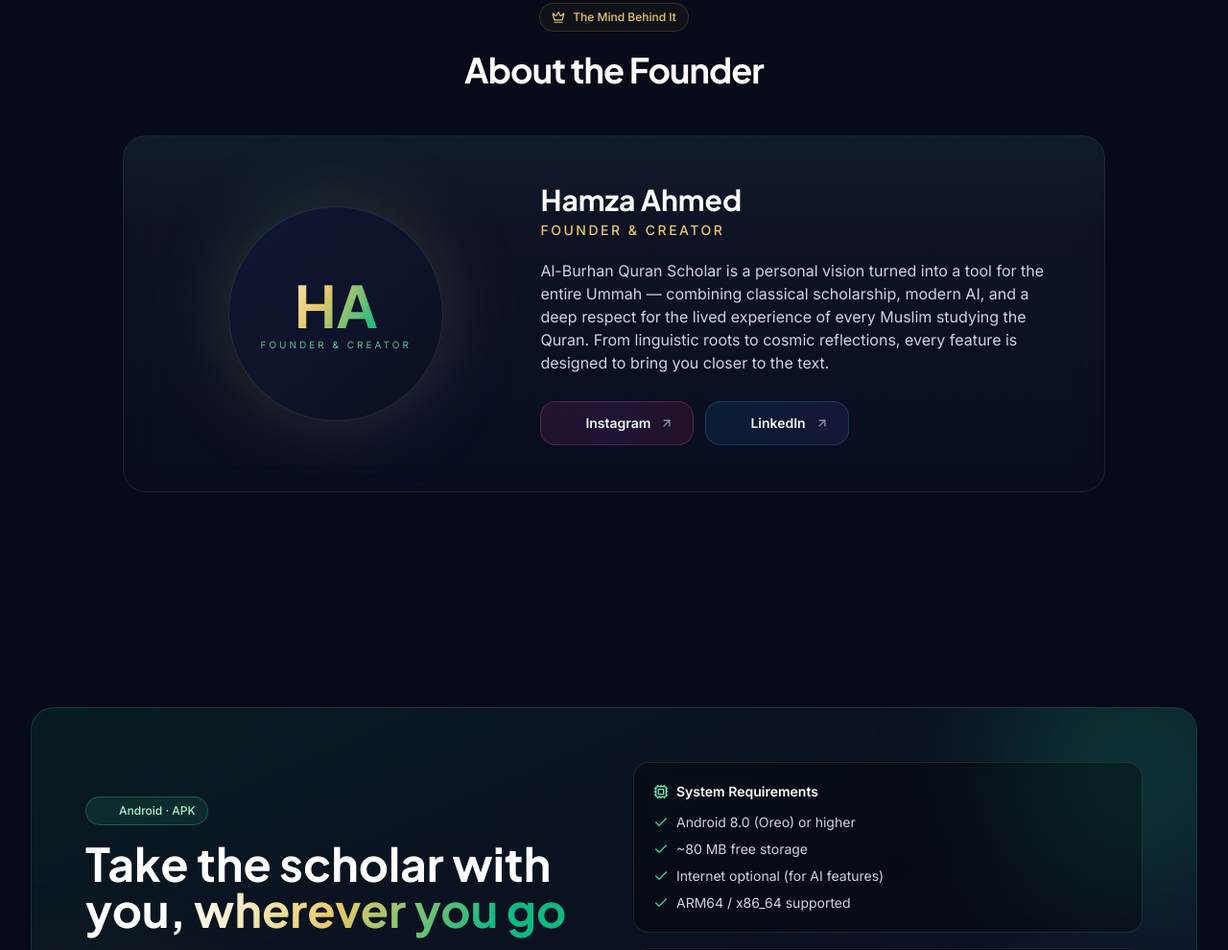
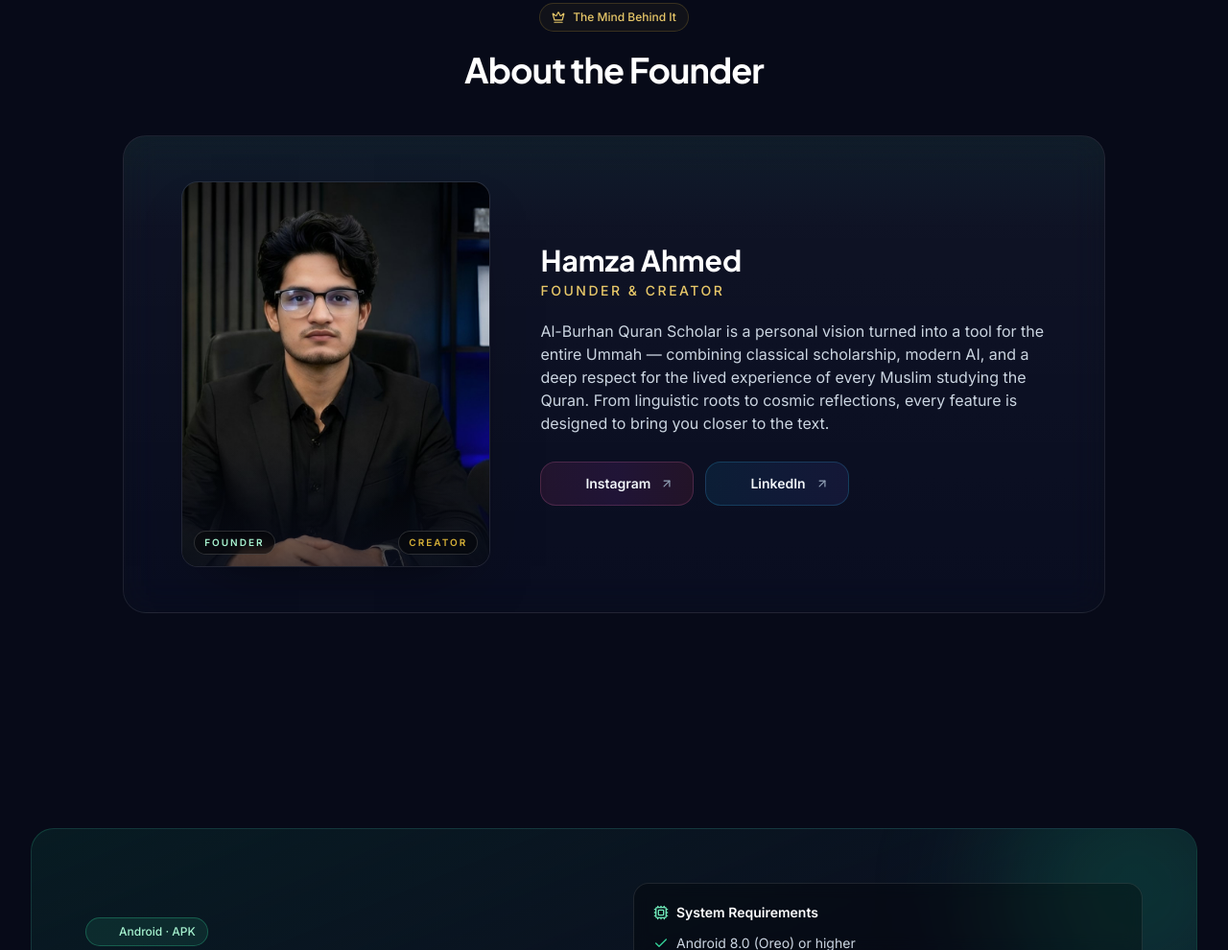
Before and after one commit to HamzaAhmedAI/al-burhan-quran-scholar, a plain HTML site: page index.html in a window 1280 px wide. Shown: the part 2672-3662 px from the top of the page at 96% size. Drawn offline with nearby package versions, Linux system fonts and the light colour scheme.

Commit message:
feat: add founder portrait photo to about section
- Replace HA monogram with real portrait of Hamza Ahmed
- Use <picture> element with srcset: founder-portrait.jpg on desktop (4:5), founder.jpg banner fallback on mobile
- Add subtle hover scale and glow halo around the photo card
- Optimize both images (Pillow, progressive JPEG, 82-85 quality) to ~60 KB each
- Lazy-load both images, explicit width/height to prevent CLS
- Founder / Creator pill labels on the photo for visual hierarchy

```diff
--- a/index.html
+++ b/index.html
@@ -171,6 +171,10 @@
     /* Section reveal */
     .reveal { opacity: 0; transform: translateY(20px); transition: opacity 0.8s ease, transform 0.8s ease; }
     .reveal.in { opacity: 1; transform: translateY(0); }
+
+    /* Founder photo subtle zoom on hover */
+    .founder-photo { transition: transform 700ms cubic-bezier(0.16, 1, 0.3, 1), box-shadow 700ms ease; }
+    .founder-frame:hover .founder-photo { transform: scale(1.03); }
 
     /* Scrollbar */
     ::-webkit-scrollbar { width: 10px; height: 10px; }
@@ -590,15 +594,42 @@
             <div class="pointer-events-none absolute -top-24 left-1/2 h-48 w-[120%] -translate-x-1/2 arch bg-gradient-to-b from-emerald-500/10 to-transparent"></div>
 
             <div class="relative grid items-center gap-10 md:grid-cols-5">
-              <!-- Avatar / monogram -->
+              <!-- Founder photo: portrait on desktop, banner on mobile -->
               <div class="md:col-span-2">
-                <div class="relative mx-auto h-48 w-48 sm:h-56 sm:w-56">
-                  <div class="absolute inset-0 rounded-full bg-gradient-to-br from-emerald-500/30 via-gold/20 to-indigo-500/30 blur-2xl"></div>
-                  <div class="relative grid h-full w-full place-items-center rounded-full border border-white/10 bg-gradient-to-br from-midnight-800 to-midnight-900">
-                    <div class="text-center">
-                      <div class="font-display text-5xl font-bold text-gradient-static sm:text-6xl">HA</div>
-                      <div class="mt-1 text-[10px] uppercase tracking-[0.3em] text-emerald-300/80">Founder & Creator</div>
-                    </div>
+                <!-- Mobile banner -->
+                <div class="relative overflow-hidden rounded-2xl ring-1 ring-white/10 shadow-card md:hidden">
+                  <div class="absolute -inset-px rounded-2xl bg-gradient-to-tr from-emerald-500/20 via-transparent to-gold/20"></div>
+                  <img
+                    src="./founder.jpg"
+                    alt="Hamza Ahmed — Founder & Creator of Al-Burhan Quran Scholar"
+                    class="relative h-56 w-full object-cover"
+                    loading="lazy"
+                    decoding="async"
+                    width="1200"
+                    height="566"
+                  />
+                  <div class="pointer-events-none absolute inset-x-0 bottom-0 h-24 bg-gradient-to-t from-midnight-900/80 to-transparent"></div>
+                </div>
+
+                <!-- Desktop portrait card -->
+                <div class="founder-frame relative mx-auto hidden max-w-xs overflow-hidden rounded-2xl ring-1 ring-white/10 shadow-card transition md:block">
+                  <div class="absolute -inset-1 -z-10 rounded-2xl bg-gradient-to-br from-emerald-500/30 via-gold/20 to-indigo-500/30 blur-xl"></div>
+                  <picture>
+                    <source media="(min-width: 768px)" srcset="./founder-portrait.jpg" />
+                    <img
+                      src="./founder.jpg"
+                      alt="Hamza Ahmed — Founder & Creator of Al-Burhan Quran Scholar"
+                      class="founder-photo relative aspect-[4/5] w-full object-cover"
+                      loading="lazy"
+                      decoding="async"
+                      width="800"
+                      height="1000"
+                    />
+                  </picture>
+                  <div class="pointer-events-none absolute inset-x-0 bottom-0 h-32 bg-gradient-to-t from-midnight-900/70 to-transparent"></div>
+                  <div class="absolute bottom-3 left-3 right-3 flex items-center justify-between">
+                    <span class="rounded-full border border-white/15 bg-black/40 px-2.5 py-1 text-[10px] font-semibold uppercase tracking-[0.2em] text-emerald-200 backdrop-blur">Founder</span>
+                    <span class="rounded-full border border-white/15 bg-black/40 px-2.5 py-1 text-[10px] font-semibold uppercase tracking-[0.2em] text-gold backdrop-blur">Creator</span>
                   </div>
                 </div>
               </div>
```
Also changed, not shown: founder-portrait.jpg (added), founder.jpg (added).
